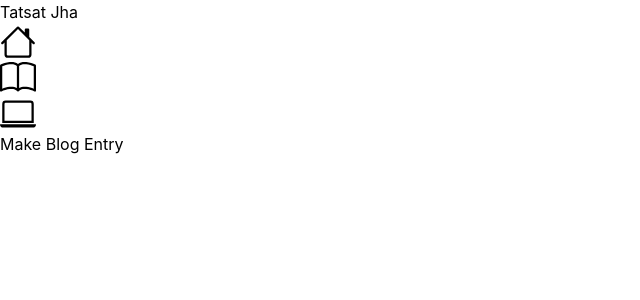
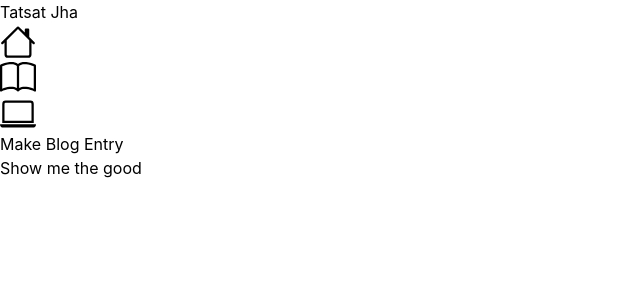
Before and after one commit to TatsatJha/Tatsat-Enterprises, a Next.js app: page /writing in a window 1280 px wide. Shown: the top 300 px of the page, without its empty margins (0-640 px from the left). Built offline with nearby package versions, Linux system fonts and the light colour scheme.

Commit message:
Get blog entries from the backend

```diff
--- a/Components/Main.tsx
+++ b/Components/Main.tsx
@@ -3,6 +3,7 @@ import LearnMoreBtn from './MainHome/LearnMoreBtn';
 import Tagline from './MainHome/TagLine';
 import Content from './MainHome/Content';
 import axios from 'axios';
+import Blogs from "./MainWriting/Blogs"
 import Link from 'next/link';
 import { BsChevronDown } from 'react-icons/bs';
 
@@ -41,6 +42,7 @@ export const MainHome = () => {
 export const MainWriting = () => {
   return <div className="h-screen w-full bg-gray-900 bg-gradient-to-b text-stone-300 pt-20">
     <button className='p-6 bg-orange-700' onClick={makeBlog}> Make Blog Entry </button>
+    <Blogs></Blogs>
   </div>;
 };
 
--- /dev/null
+++ b/Components/MainWriting/Blogs.jsx
@@ -0,0 +1,28 @@
+import React from 'react'
+import axios from 'axios'
+import { useState } from 'react'
+
+
+function Blogs() {
+    const [blog, setBlogs] = useState([])
+    const getBlogs = async () => {
+        await axios.get("http://localhost:3000/api/blog").then((response) => {
+            console.log(response)
+            const blogs = response.data
+            setBlogs(blogs)
+        })
+    }
+    return (
+        <div className='blogs'>
+            <button onClick={getBlogs}> Show me the good </button>
+            {blog.map((blogs) => (
+                <div className='blog'>
+                    <h1>{blogs.title}</h1>
+                    <p>{blogs.content}</p>
+                </div>
+            ))}
+        </div>
+    )
+}
+
+export default Blogs
--- a/tsconfig.json
+++ b/tsconfig.json
@@ -15,6 +15,6 @@
     "jsx": "preserve",
     "incremental": true
   },
-  "include": ["next-env.d.ts", "**/*.ts", "**/*.tsx", "Components/SideBar.jsx", "Components/Header.ssx", "Backend/server.js", "pages/api/models/blog.ts", "pages/api/middleware/mongodb.js"],
+  "include": ["next-env.d.ts", "**/*.ts", "**/*.tsx", "Components/SideBar.jsx", "Components/Header.ssx", "Backend/server.js", "pages/api/models/blog.ts", "pages/api/middleware/mongodb.js", "Components/MainWriting/Blogs.jsx"],
   "exclude": ["node_modules"]
 }
```
